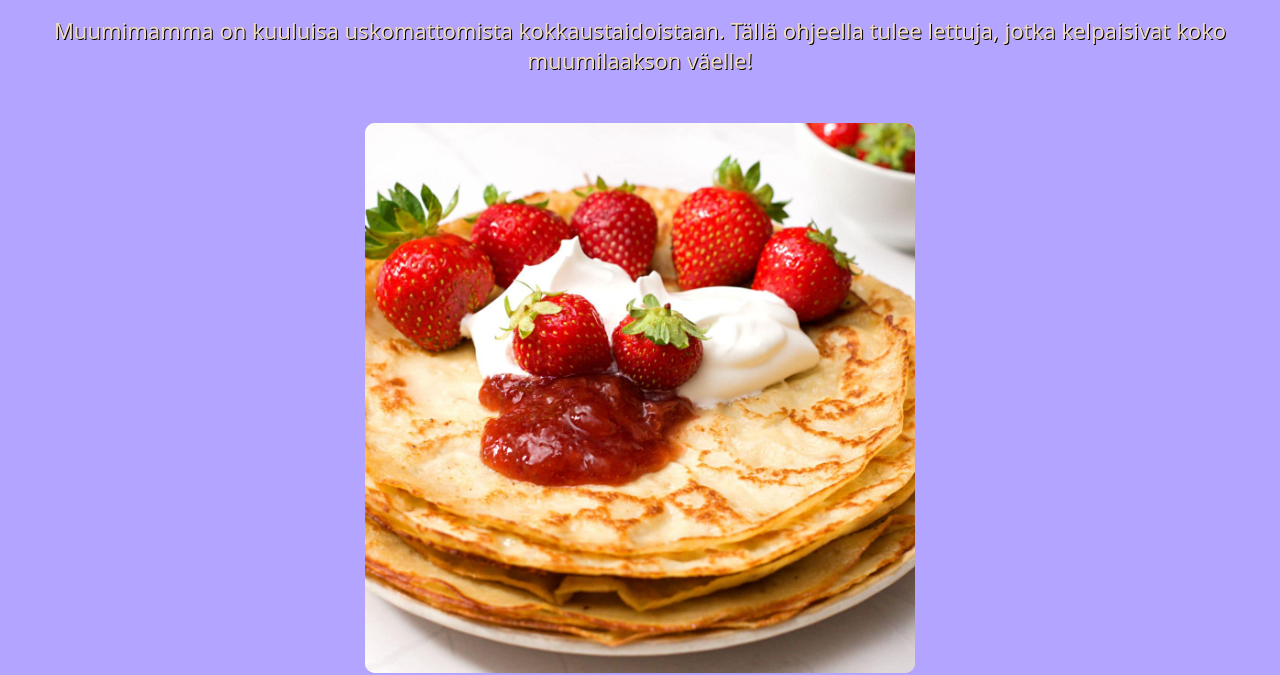
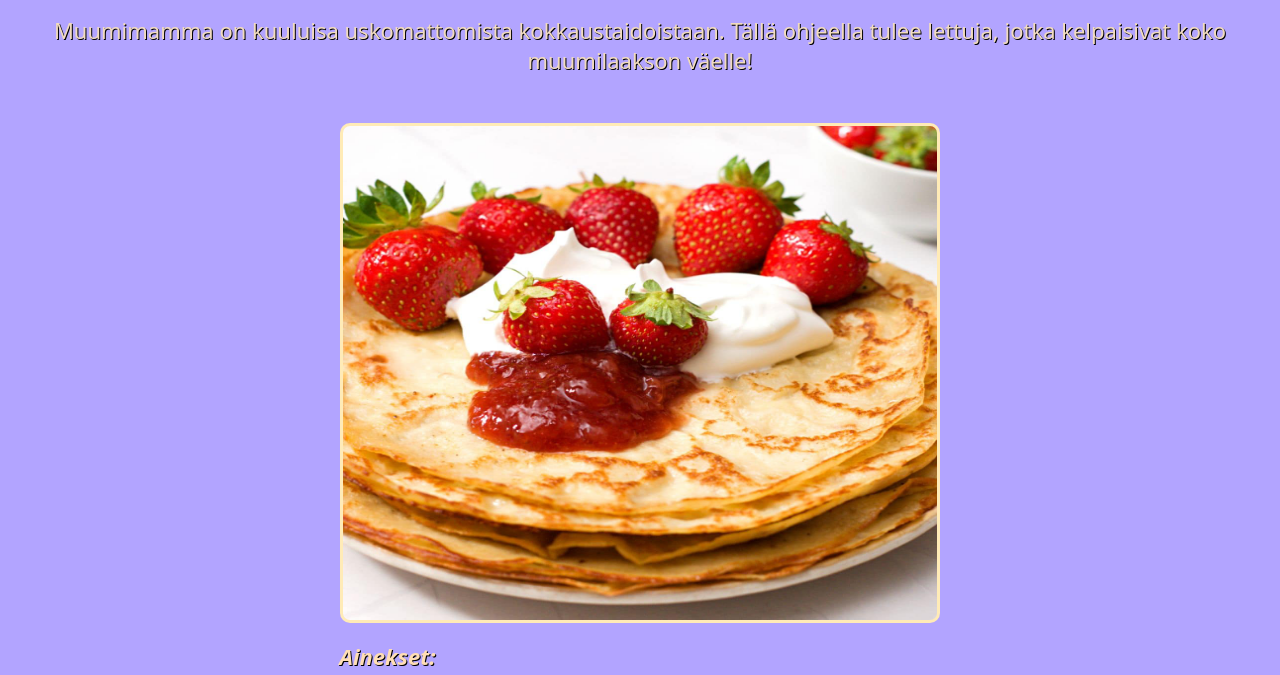
Before and after one commit to Ananaskissa/odin-recipes, a plain HTML site: page recipes-letut.html in a window 1280 px wide. Shown: the part 309-984 px from the top of the page. Drawn offline with Linux system fonts and the light colour scheme.

Commit message:
adjusting image

```diff
--- a/styles.css
+++ b/styles.css
@@ -144,10 +144,10 @@ width: 25%; height: 25%;
 display: block;
 margin-left: auto;
 margin-right: auto;
-width: 550px; height: 550px;
-border-radius: 50%;
-border-radius: 10px 10px 10px;
+width: 600px; height: 500px;
+border-radius: 10px 10px;
 background: #FFEBB7;
+padding: 3px;
 }
 
 
```
